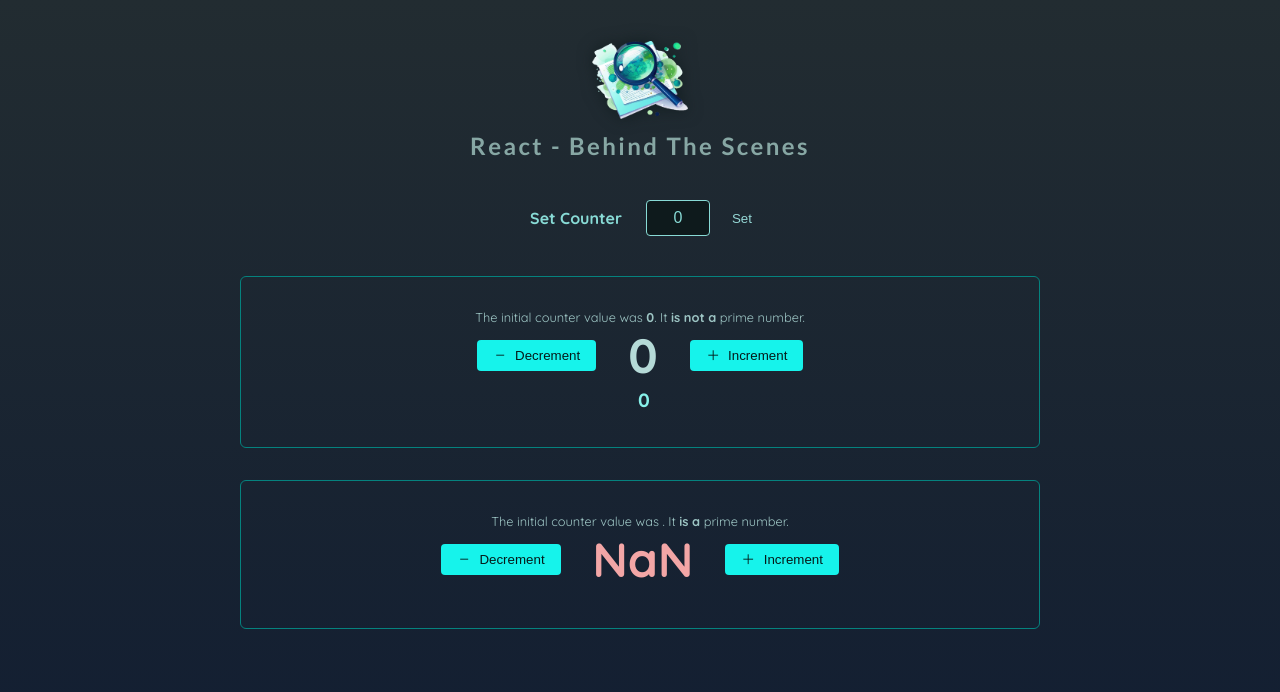
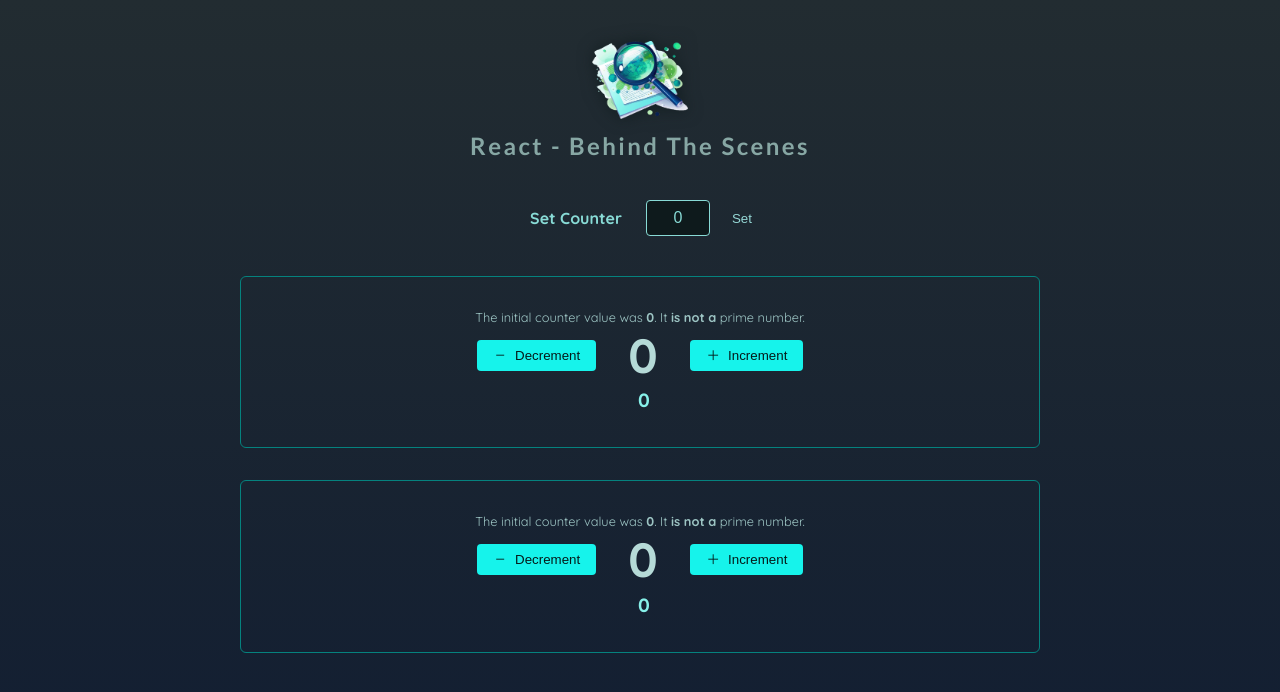
Before and after one commit to shubhjangir/ReactCourse-Section13-behind-the-scene-and-optimization-techniques-, a React (Vite) app: page / in a window 1280 px wide. Shown: the top 692 px of the page. Built offline with nearby package versions, Linux system fonts and the light colour scheme.

Commit message:
state scheduling and batiching

```diff
--- a/src/App.jsx
+++ b/src/App.jsx
@@ -16,8 +16,8 @@
       <Header />
       <main>
         <ConfigureCounter onSet={handleSetCount} />
-        <Counter initialCount={chosenCount} />
-        <Counter intialCount={0} />
+        <Counter key={chosenCount} initialCount={chosenCount} />
+        <Counter initialCount={0} />
       </main>
     </>
   );
--- a/src/components/Counter/ConfigureCounter.jsx
+++ b/src/components/Counter/ConfigureCounter.jsx
@@ -11,7 +11,7 @@
   }
 
   function handleSetClick() {
-    setSet(enteredNumber);
+    onSet(enteredNumber);
     setEnteredNumber(0);
   }
   return (
--- a/src/components/Counter/Counter.jsx
+++ b/src/components/Counter/Counter.jsx
@@ -31,6 +31,10 @@
     () => isPrime(initialCount),
     [initialCount]
   );
+
+  // useEffect(() => {
+  //   setCounterChanges([{ value: initialCount, id: Math.random() * 1000 }]);
+  // }, [initialCount]);
 
   // const [counter, setCounter] = useState(initialCount);
   const [counterChanges, setCounterChanges] = useState([
```
